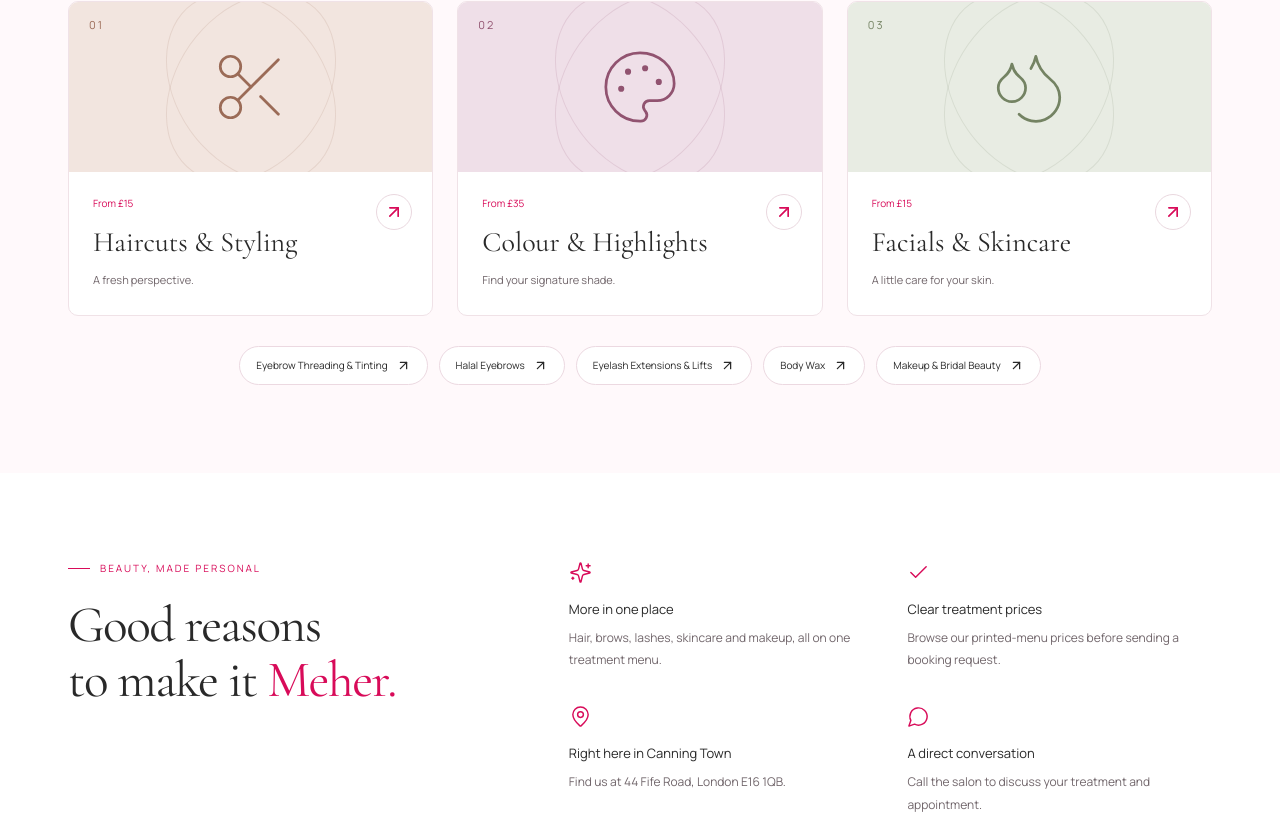
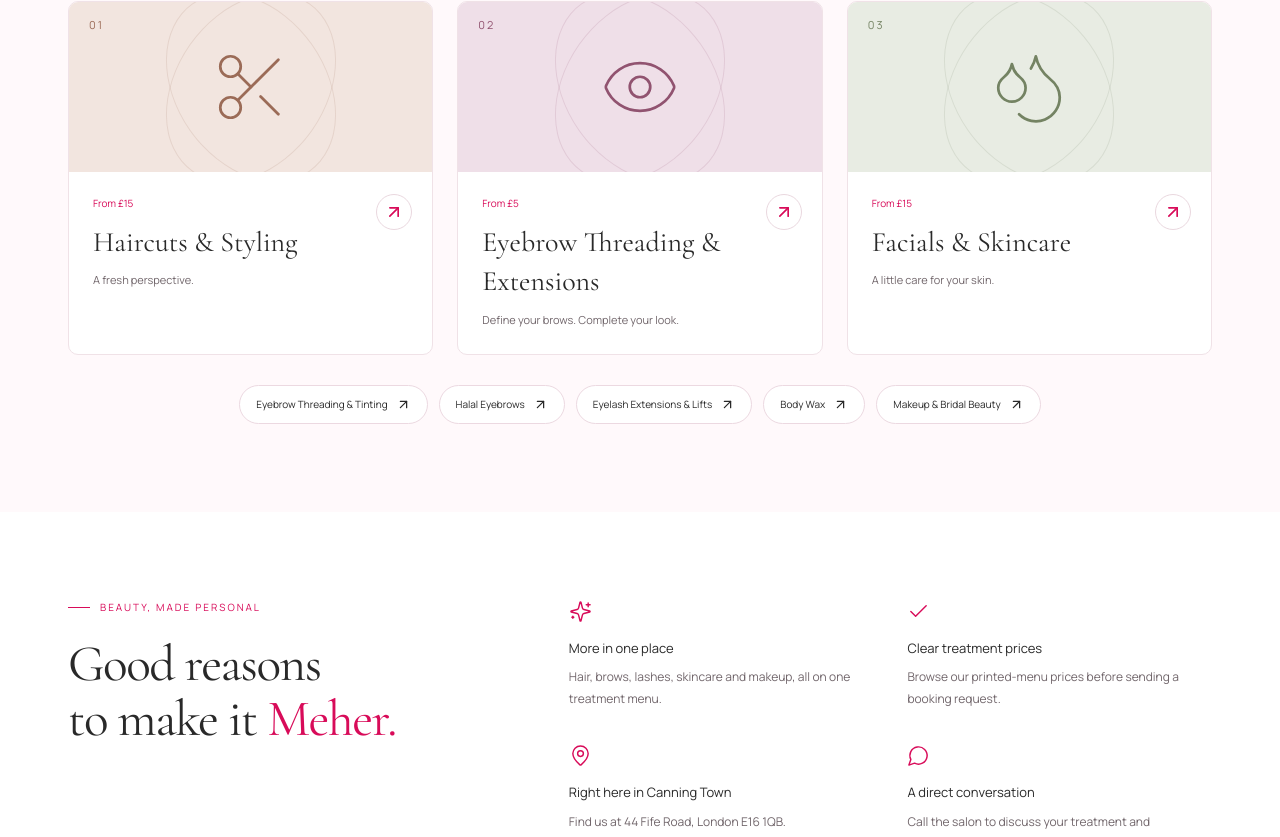
Before and after one commit to bookmeherhairandbeauty/meherhairandbeauty, a React (Vite) app: page /#/ in a window 1280 px wide. Shown: the part 1386-2223 px from the top of the page. Built offline with nearby package versions, Linux system fonts and the light colour scheme.

Commit message:
Update Home.jsx

```diff
--- a/src/pages/Home.jsx
+++ b/src/pages/Home.jsx
@@ -23,7 +23,11 @@ const startingPrice = (id) =>
   `From £${categories.find((c) => c.id === id).services[0].price}`;
 const previews = [
   ["haircuts", "Haircuts & Styling", "A fresh perspective."],
-  ["colour", "Colour & Highlights", "Find your signature shade."],
+  [
+    "threading",
+    "Eyebrow Threading & Extensions",
+    "Define your brows. Complete your look.",
+  ],
   ["facials", "Facials & Skincare", "A little care for your skin."],
 ];
 export default function Home() {
```
